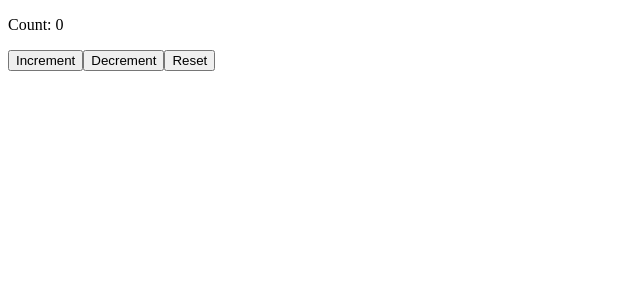
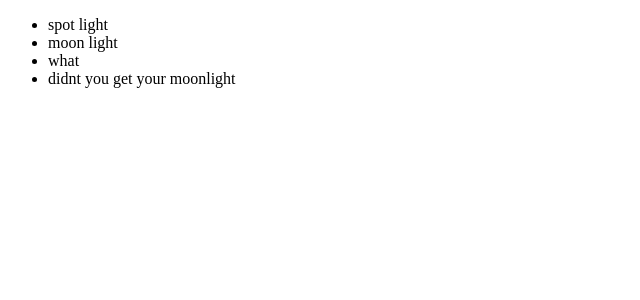
Before and after one commit to DEVAVISWA/react, a React (Vite) app: page / in a window 1280 px wide. Shown: the top 300 px of the page, without its empty margins (0-640 px from the left). Built offline with nearby package versions, Linux system fonts and the light colour scheme.

Commit message:
doubt in params passing from main to app to notes

```diff
--- a/src/App.jsx
+++ b/src/App.jsx
@@ -1,49 +1,18 @@
-// State: state refers to the data
-// that is used to manage and represent the internal state of the component.
-// it allows the components to keep track of and manage their own data -> the data will change over the time as a result of user interactions, data fetching, or other factors.
+import React from 'react'
+import Note from './components/Note'
 
-// whenever the state of a component changes, it will cause re-rendering of the component
-
-import React, { Component } from 'react';
-
-class App extends Component {
-
-  constructor(props) {
-    super(props); // to call the parent class constructor (x*x*x*)
-
-    // define the state
-    this.state = {
-      count: 0,
-    }
-  }
-
-  increment = () => {
-    // update the state (data) of the count
-    this.setState({
-      // provide the new state
-      count: this.state.count + 1,
-    })
-  }
-  decrement= () =>{
-    this.setState({
-      count: this.state.count-1
-    })
-  }
-  reset= () =>{
-    this.setState({
-      count: 0
-    })
-  }
-  render() {
-    return (
-      <div>
-        <p>Count: { this.state.count }</p>
-        <button onClick={this.increment}>Increment</button>
-        <button onClick={this.decrement}>Decrement</button>
-        <button onClick={this.reset}>Reset</button>
-      </div>
-    )
-  }
+function Baap ({notes}) {
+  console.log(notes)
+  return (
+    <div>
+      <ul>
+        {
+          notes.map(datas =>
+            <Note key={datas.id} datas={datas}/> )
+        }
+      </ul>
+    </div>
+  )
 }
 
-export default App;
+export default Baap
--- /dev/null
+++ b/src/components/Note.jsx
@@ -0,0 +1,12 @@
+import React from 'react'
+
+function Note({datas}) {
+    console.log(datas)
+  return (
+    <div>
+        <li>{datas.content}</li>
+    </div>
+  )
+}
+
+export default Note
--- a/src/main.jsx
+++ b/src/main.jsx
@@ -15,7 +15,7 @@ const notes =[
     },
     {
         id: 3,
-        content: "nika what ",
+        content: "what",
         important: false
     },
     {
```
